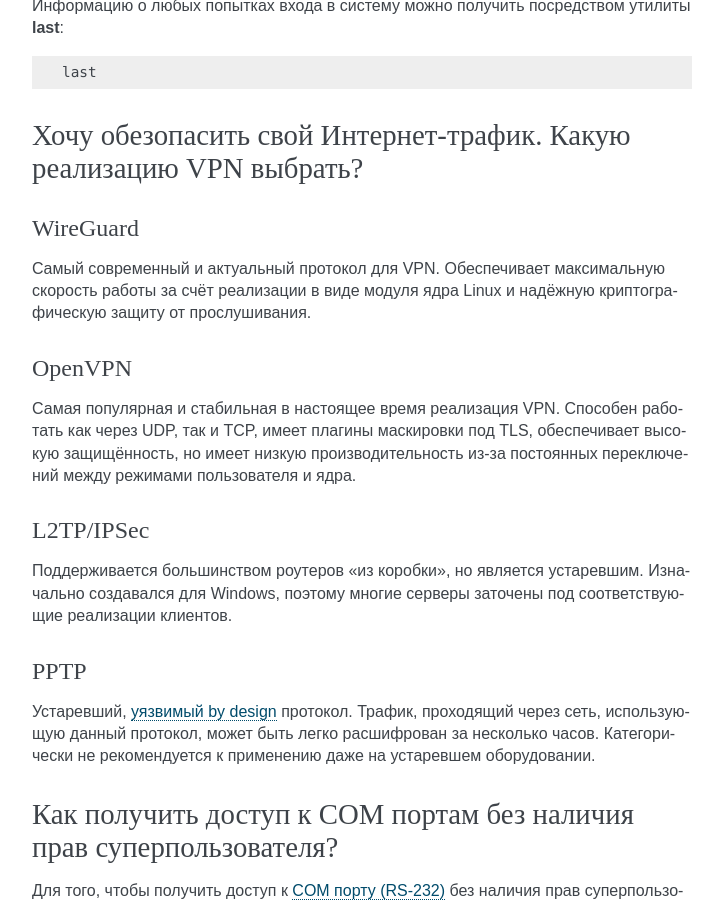
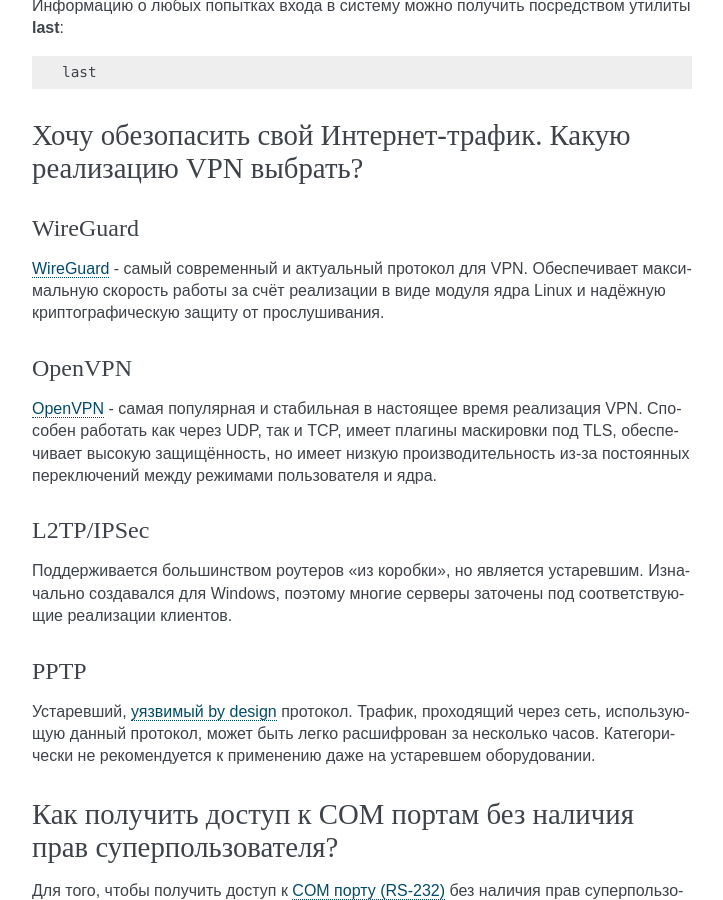
Before and after one commit to RussianFedora/FAQ, a Sphinx documentation site: the page built from source/security.rst, in a window 1280 px wide and 900 px high, scrolled down 17100 px. Shown: the whole window, without its empty margins (388-1111 px from the left). Built offline with Sphinx 7.4.7, drawn with Linux system fonts in a browser that asks for light colours.

Commit message:
Added internal hyperlinks to VPN selection question.

```diff
--- a/source/security.rst
+++ b/source/security.rst
@@ -985,12 +985,12 @@
 WireGuard
 ^^^^^^^^^^^^^
 
-Cамый современный и актуальный протокол для VPN. Обеспечивает максимальную скорость работы за счёт реализации в виде модуля ядра Linux и надёжную криптографическую защиту от прослушивания.
+:ref:`WireGuard <using-wireguard>` - самый современный и актуальный протокол для VPN. Обеспечивает максимальную скорость работы за счёт реализации в виде модуля ядра Linux и надёжную криптографическую защиту от прослушивания.
 
 OpenVPN
 ^^^^^^^^^^^
 
-Самая популярная и стабильная в настоящее время реализация VPN. Способен работать как через UDP, так и TCP, имеет плагины маскировки под TLS, обеспечивает высокую защищённость, но имеет низкую производительность из-за постоянных переключений между режимами пользователя и ядра.
+:ref:`OpenVPN <using-openvpn>` - cамая популярная и стабильная в настоящее время реализация VPN. Способен работать как через UDP, так и TCP, имеет плагины маскировки под TLS, обеспечивает высокую защищённость, но имеет низкую производительность из-за постоянных переключений между режимами пользователя и ядра.
 
 L2TP/IPSec
 ^^^^^^^^^^^^^^
```
